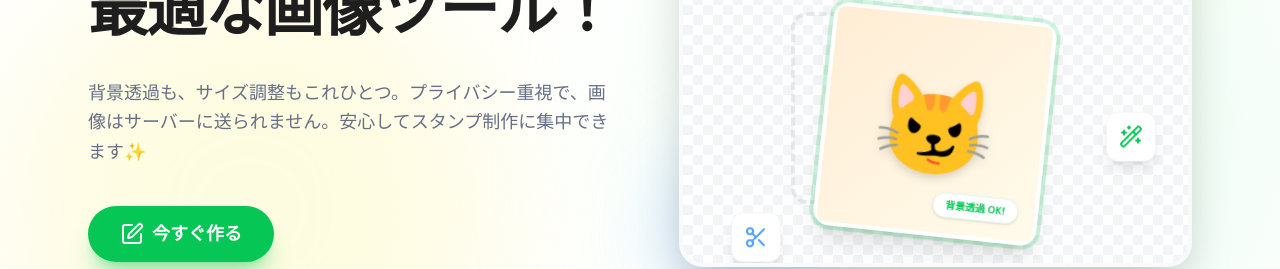
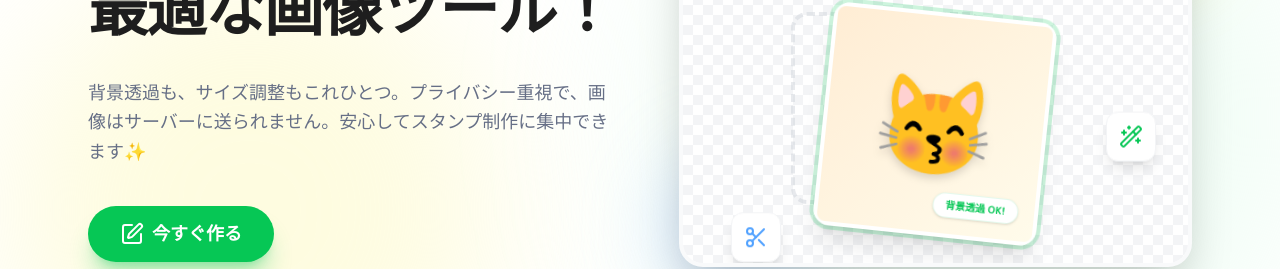
Before and after one commit to Lchiki-nl/Stamp-Image-Tools, a Next.js app: page / in a window 1280 px wide. Shown: the part 335-604 px from the top of the page. Built offline with nearby package versions, Linux system fonts and the light colour scheme; no server answers.

Commit message:
feat: 新しいヒーロープレビュー画像を追加し、ヒーローセクションの絵文字リストを更新

```diff
--- a/src/components/landing/HeroSection.tsx
+++ b/src/components/landing/HeroSection.tsx
@@ -16,7 +16,7 @@ export function HeroSection() {
   useEffect(() => {
     // マウント後にランダムな絵文字を設定（ハイドレーション不一致防止 & Warning回避）
     const timer = setTimeout(() => {
-      const CAT_EMOJIS = ["😸", "😺", "😻", "😼", "😽", "🙀", "😿", "😹", "😾"];
+      const CAT_EMOJIS = ["😸", "😺", "😻", "😼", "😽", "🙀", "😿", "😹", "😾", "☎️"];
       const randomEmoji = CAT_EMOJIS[Math.floor(Math.random() * CAT_EMOJIS.length)];
       setCurrentEmoji(randomEmoji);
     }, 0);
```
Also changed, not shown: public/images/random_hero_preview.png (added).
